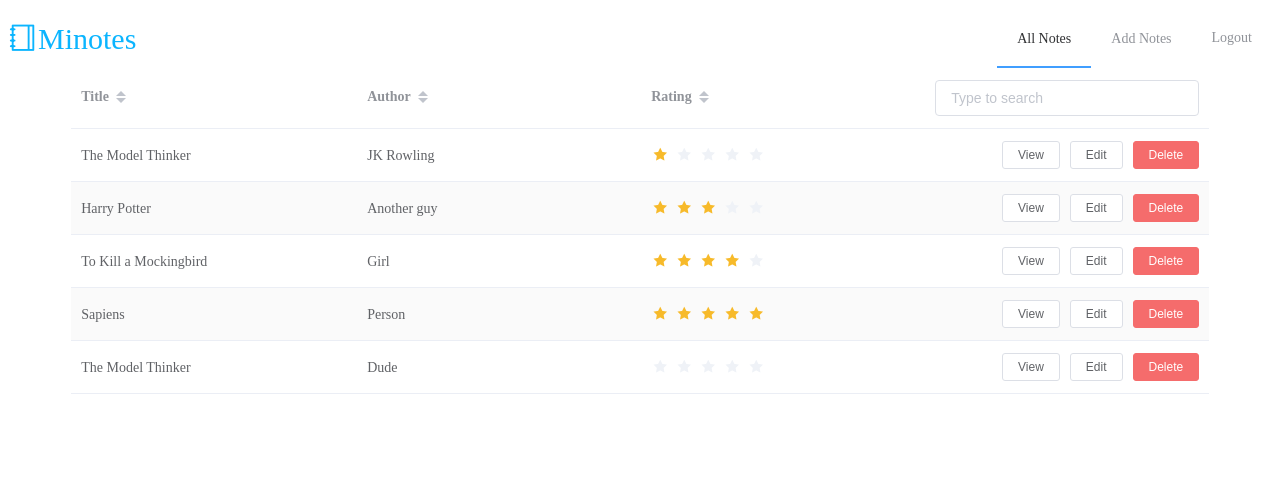
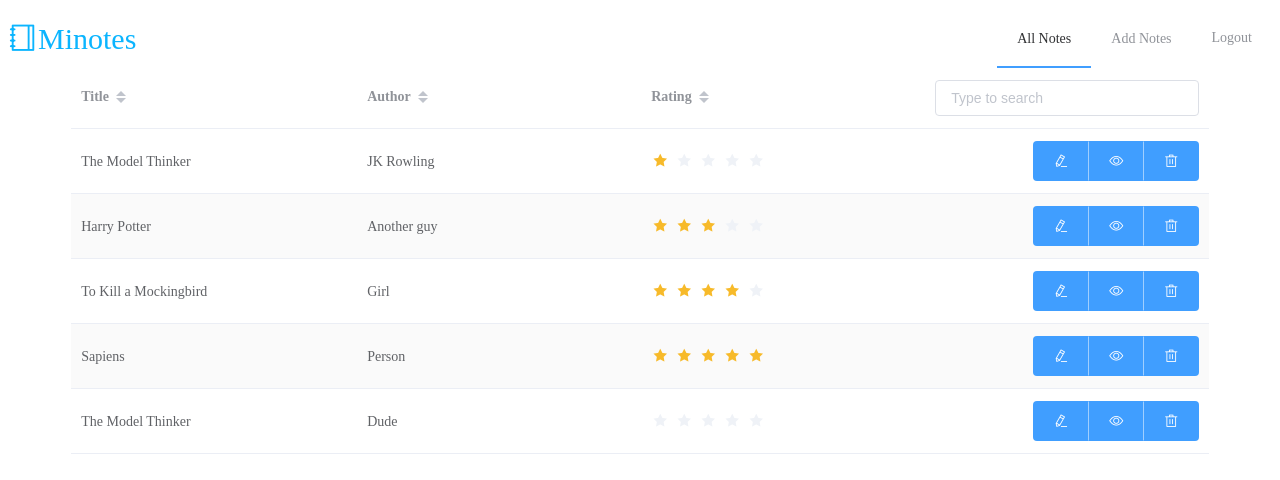
Before and after one commit to KevinAsuncion/books-vue-client, a Vue app: page /booknotes in a window 1280 px wide. Shown: the top 480 px of the page. Built offline with nearby package versions, Linux system fonts and the light colour scheme.

Commit message:
fix icons

```diff
--- a/src/components/BookNotes.vue
+++ b/src/components/BookNotes.vue
@@ -17,9 +17,23 @@
           <el-input v-model="search" size="medium" placeholder="Type to search" />
         </template>
         <template slot-scope="scope">
-          <el-button size="mini" @click="handleView(scope.$index, scope.row)">View</el-button>
-          <el-button size="mini" @click="handleEdit(scope.$index, scope.row)">Edit</el-button>
-          <el-button size="mini" type="danger" @click="handleDelete(scope.$index, scope.row)">Delete</el-button>
+          <el-button-group>
+            <el-button
+              type="primary"
+              icon="el-icon-edit"
+              @click="handleEdit(scope.$index, scope.row)"
+            ></el-button>
+            <el-button
+              type="primary"
+              icon="el-icon-view"
+              @click="handleView(scope.$index, scope.row)"
+            ></el-button>
+            <el-button
+              type="primary"
+              icon="el-icon-delete"
+              @click="handleDelete(scope.$index, scope.row)"
+            ></el-button>
+          </el-button-group>
         </template>
       </el-table-column>
     </el-table>
```
